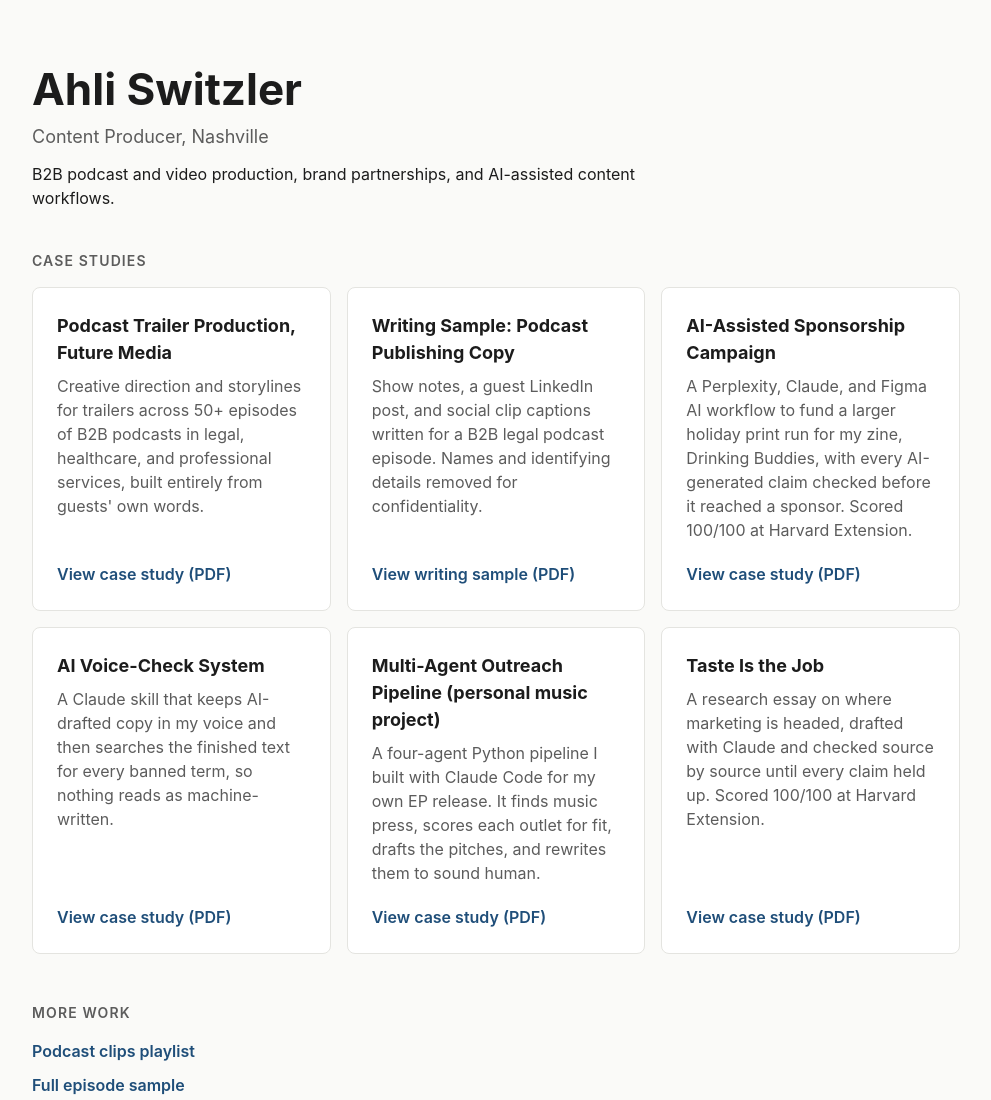
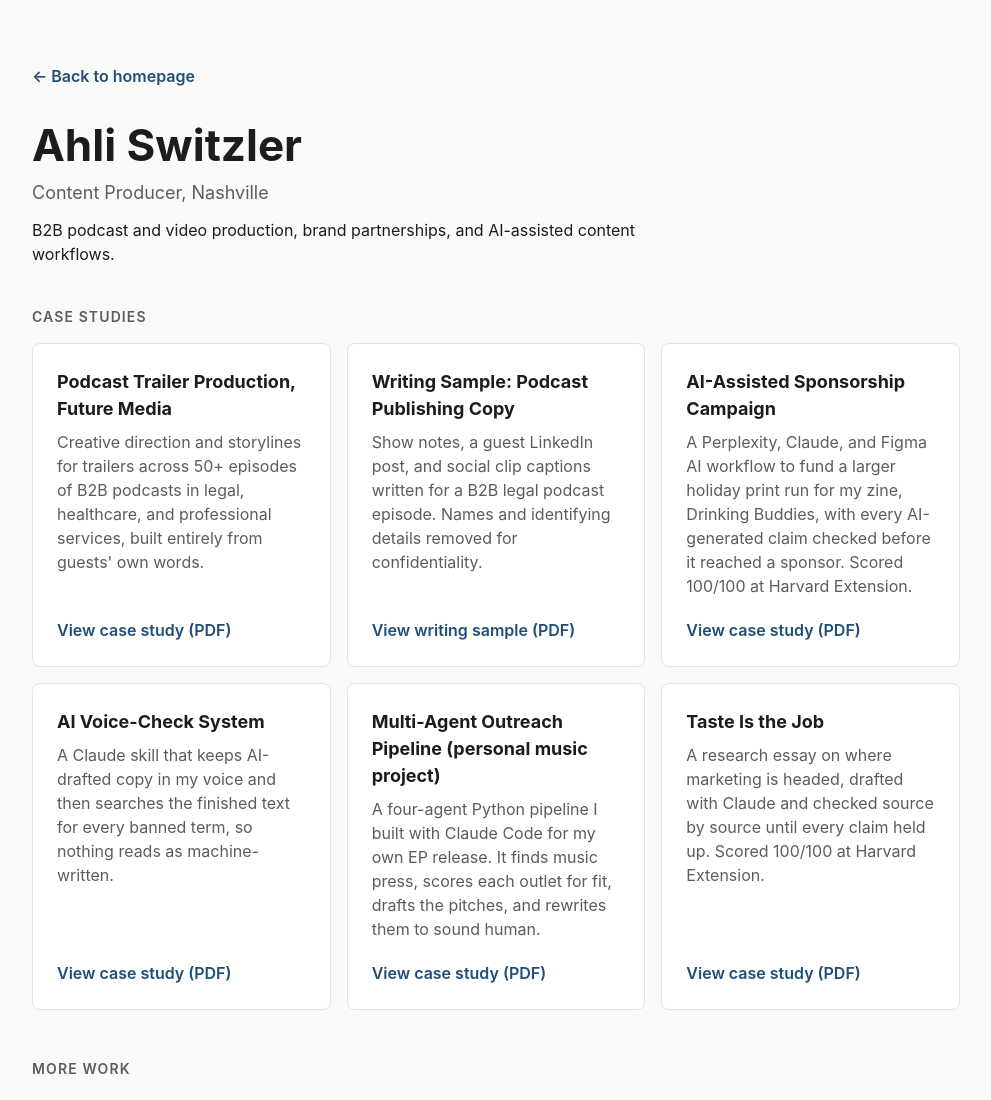
Before and after one commit to Ahli-Switzler/portfolio, a plain HTML site: page case-studies.html in a window 1280 px wide. Shown: the top 1100 px of the page, without its empty margins (144-1135 px from the left). Drawn offline with Linux system fonts and the light colour scheme.

Commit message:
Add homepage link to case studies page
Co-Authored-By: Claude Opus 5.5 <noreply@anthropic.com>

```diff
--- a/case-studies.html
+++ b/case-studies.html
@@ -37,6 +37,13 @@
       margin: 0 auto;
       padding: 64px 16px;
     }
+    .back { margin-bottom: 32px; }
+    .back a {
+      color: var(--accent);
+      font-weight: 600;
+      text-decoration: none;
+    }
+    .back a:hover, .back a:focus-visible { text-decoration: underline; }
     header { margin-bottom: 40px; }
     h1 {
       margin: 0;
@@ -113,6 +120,7 @@
 </head>
 <body>
   <main>
+    <nav class="back"><a href="index.html">&larr; Back to homepage</a></nav>
     <header>
       <h1>Ahli Switzler</h1>
       <p class="role">Content Producer, Nashville</p>
```
